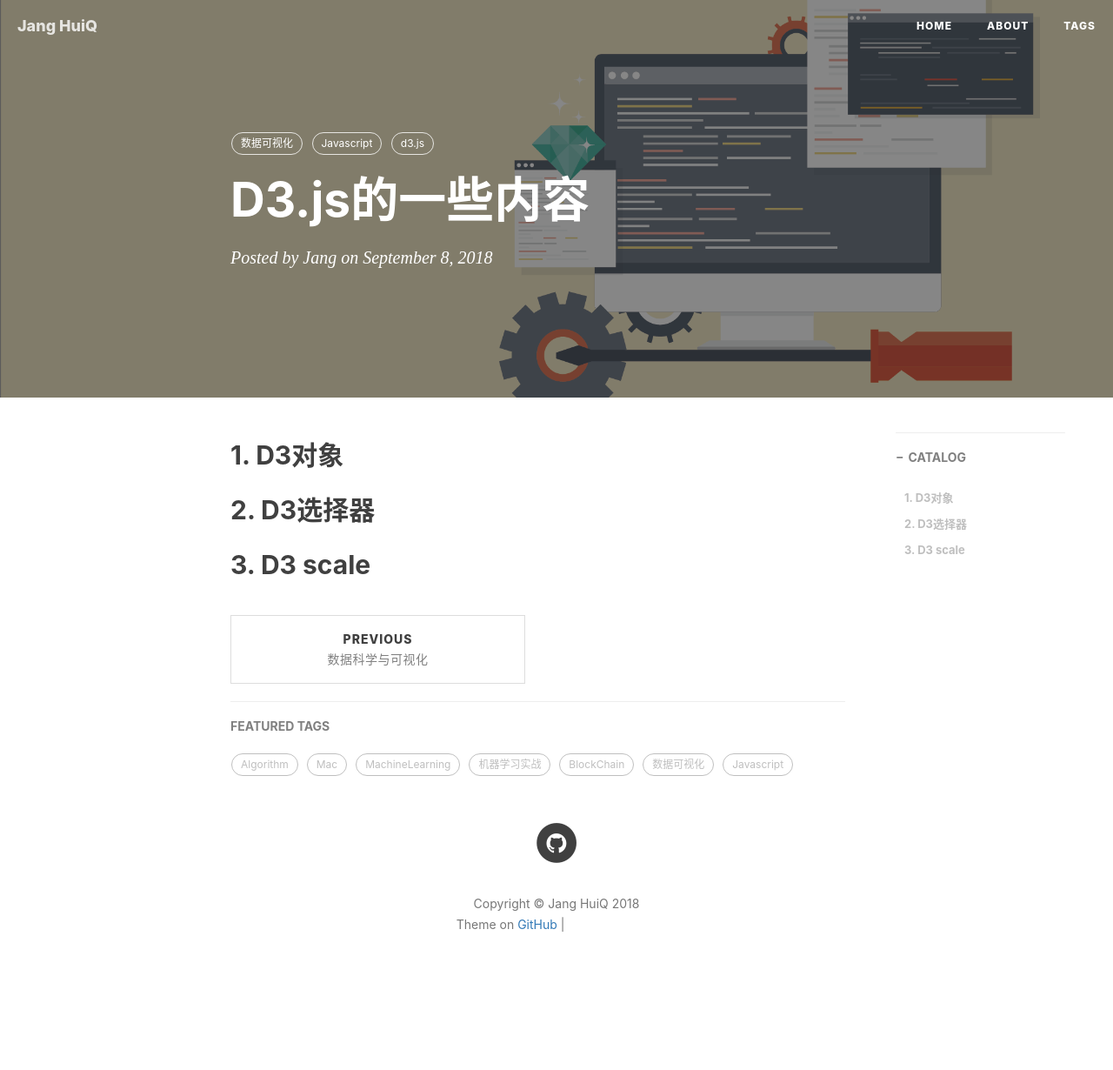
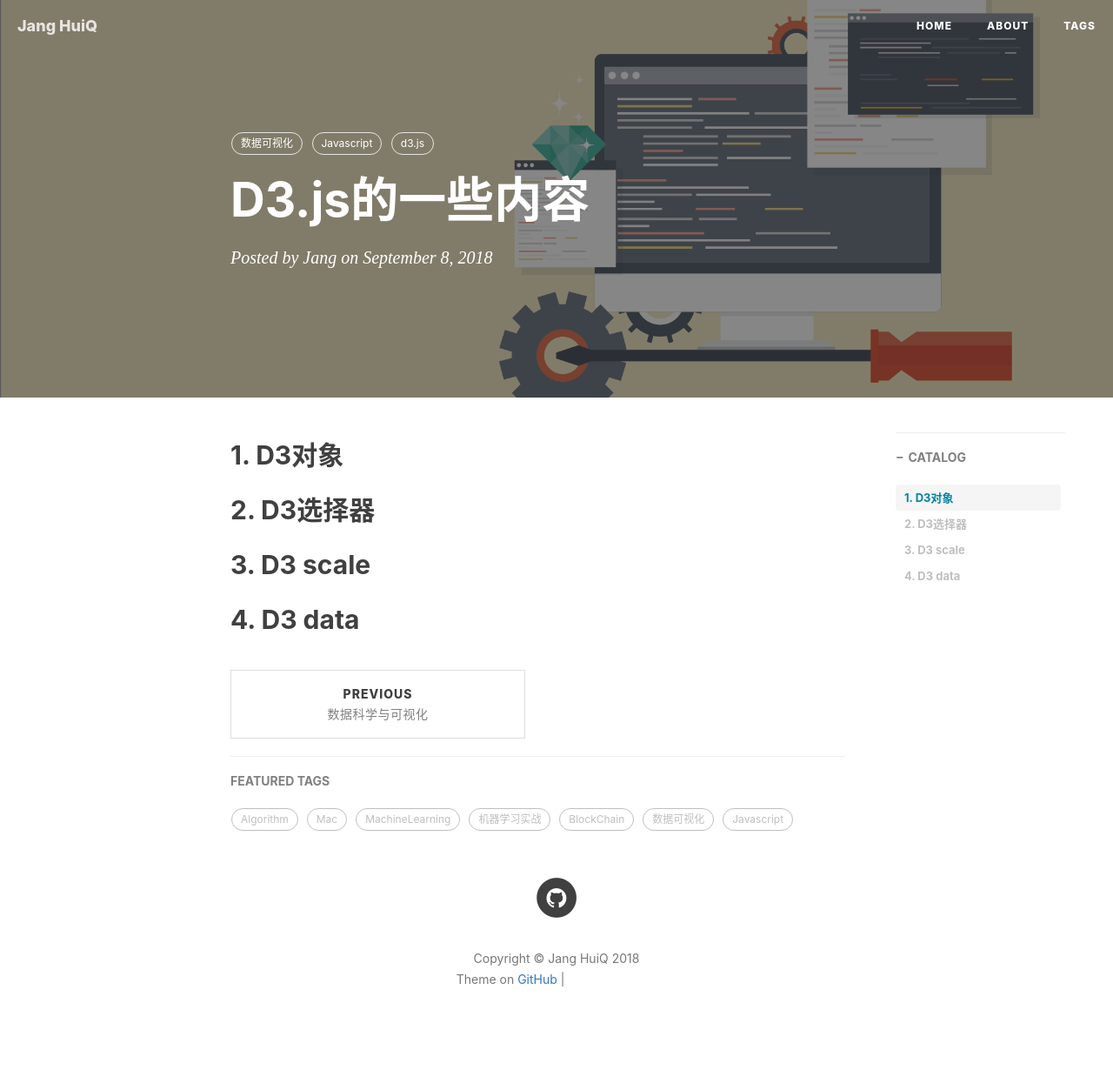
Before and after one commit to jangzc/jangzc.github.io, a Jekyll site: the page built from _posts/2018-09-05-d3js01.md, in a window 1280 px wide. Shown: the whole page at 87% size. Built offline with Jekyll 4.4.1, drawn with Linux system fonts in a browser that asks for light colours; nearby versions of some CDN libraries; comment, search, counter and statistics services are not loaded; before the commit the page ends 1167 px from its top, so only the background shows below that; grey boxes are pictures that could not be loaded.

Commit message:
Update 2018-09-05-d3js01.md

```diff
--- a/_posts/2018-09-05-d3js01.md
+++ b/_posts/2018-09-05-d3js01.md
@@ -17,3 +17,5 @@ tags:
 ## 2. D3选择器
 
 ## 3. D3 scale
+
+## 4. D3 data
```
